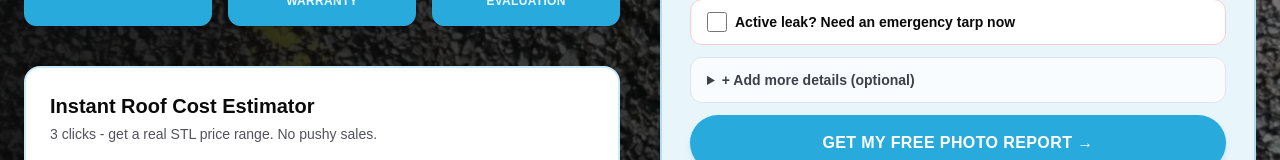
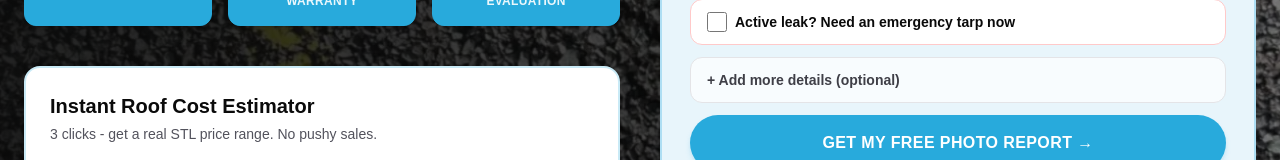
Before and after one commit to RoofingnearmeSTL/roofingnearmestl.com, a Next.js app: page / in a window 1280 px wide. Shown: the part 755-915 px from the top of the page. Built offline with nearby package versions, Linux system fonts and the light colour scheme; no server answers.

Commit message:
Lead form: single +/− marker on optional details
Co-Authored-By: Claude Opus 5.5 <noreply@anthropic.com>

```diff
--- a/src/components/lead-form.tsx
+++ b/src/components/lead-form.tsx
@@ -114,7 +114,7 @@ export default function LeadForm({ extras, defaultService = "Roof Repair", defau
       {/* Spam trap: hidden from people, bots fill it in. */}
       <input name="company" tabIndex={-1} autoComplete="off" aria-hidden="true" className="absolute -left-[9999px] h-px w-px opacity-0" />
       <details className="group rounded-xl border border-zinc-200 bg-white/70 px-4 py-3 text-sm text-black">
-        <summary className="cursor-pointer font-semibold text-zinc-700">+ Add more details (optional)</summary>
+        <summary className="cursor-pointer list-none font-semibold text-zinc-700 [&::-webkit-details-marker]:hidden"><span className="group-open:hidden">+</span><span className="hidden group-open:inline">−</span> Add more details (optional)</summary>
         <div className="mt-3 space-y-3">
           <input name="email" type="email" maxLength={254} autoComplete="email" placeholder="Email" aria-label="Email" className={inputClass} />
           <input name="address" maxLength={200} autoComplete="street-address" placeholder="Street address" aria-label="Street address" className={inputClass} />
```
